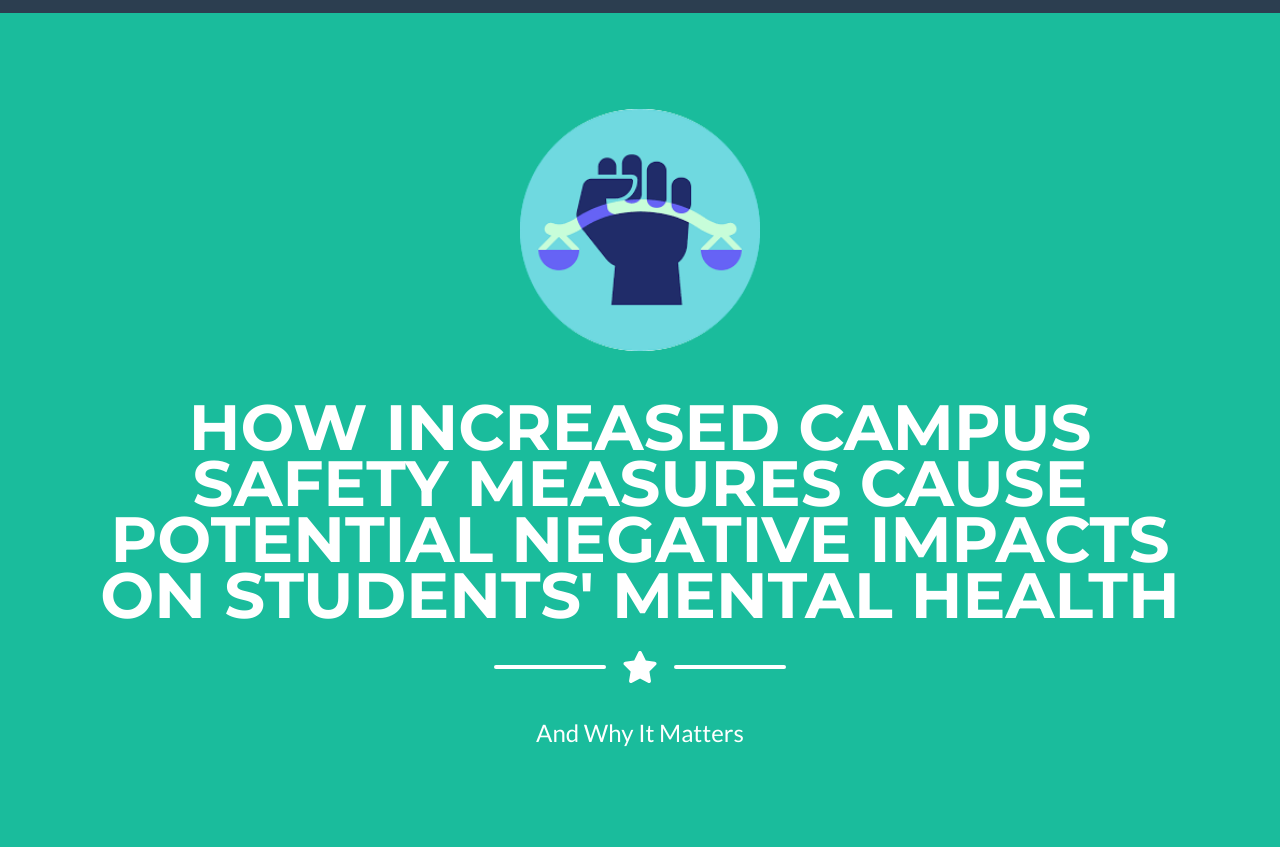
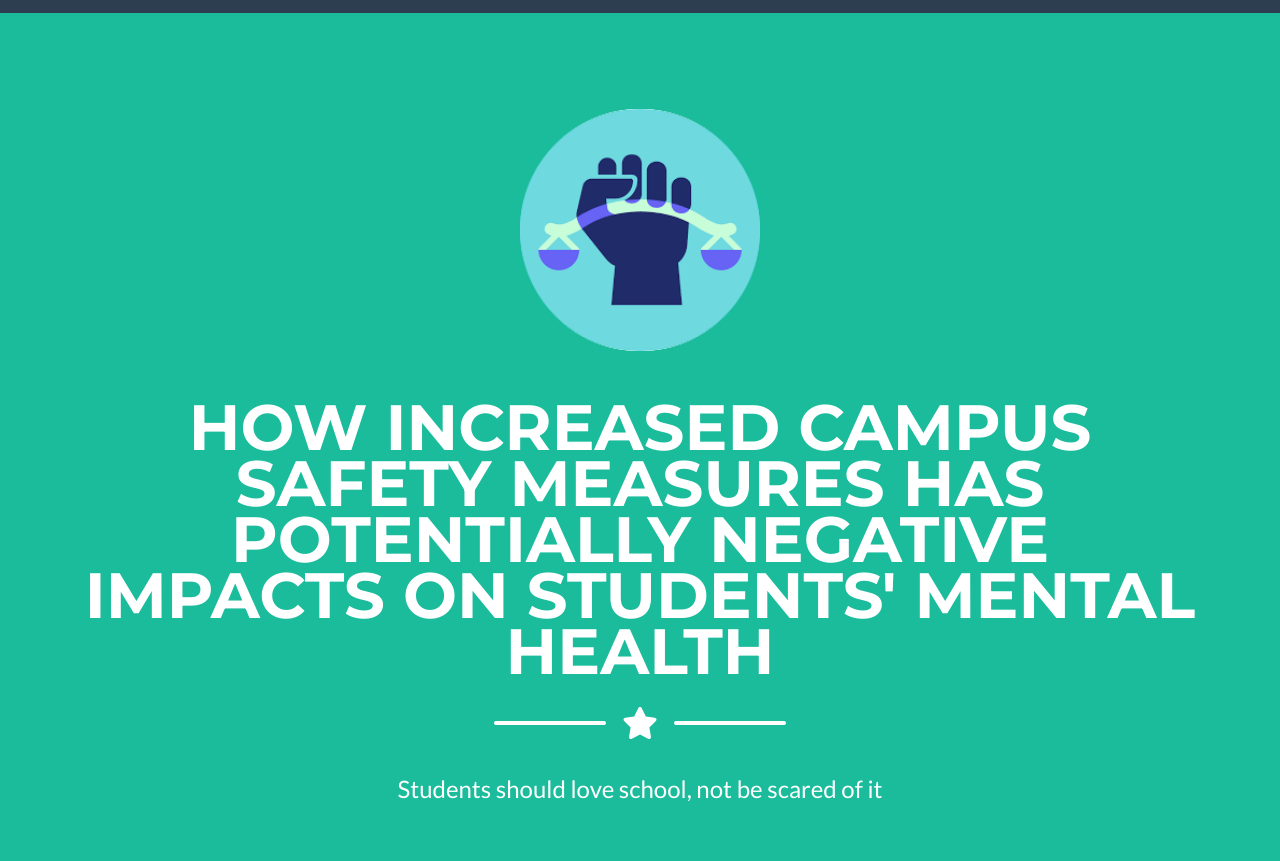
Before and after one commit to ISS-210-Team-14/ISS210SS23Sec5Team14, a plain HTML site: page index.html in a window 1280 px wide. Shown: the part 91-952 px from the top of the page. Drawn offline with nearby package versions, Linux system fonts and the light colour scheme.

Commit message:
Update index.html
I added the About Section text and the little subhead to our title

```diff
--- a/index.html
+++ b/index.html
@@ -40,7 +40,7 @@
                 <!-- Masthead Avatar Image-->
                 <img class="masthead-avatar mb-5" src="assets/img/portfolio/ISSfront (1).png" alt="..." />
                 <!-- Masthead Heading-->
-                <h1 class="masthead-heading text-uppercase mb-0">How increased campus safety measures cause potential negative impacts on students' mental health</h1>
+                <h1 class="masthead-heading text-uppercase mb-0">How increased campus safety measures has potentially negative impacts on students' mental health</h1>
                 <!-- Icon Divider-->
                 <div class="divider-custom divider-light">
                     <div class="divider-custom-line"></div>
@@ -48,7 +48,7 @@
                     <div class="divider-custom-line"></div>
                 </div>
                 <!-- Masthead Subheading-->
-                <p class="masthead-subheading font-weight-light mb-0">And Why It Matters</p>
+                <p class="masthead-subheading font-weight-light mb-0">Students should love school, not be scared of it</p>
             </div>
         </header>
         <!-- Portfolio Section-->
@@ -133,7 +133,7 @@
                     <div class="divider-custom-line"></div>
                 </div>
                 <!-- About Section Content-->
-                <div class="container"><p>This is where you will gather together your evidence. Why should we care about this issue? It is a good idea to start with an anecdote and this section will be graded on investment and enthusiasm. Remember, people are moved by opinions and passion. You may want to incorporate a story that will influence people to care. You can add images and videos that speak to this anecdote, either in the portfolio section, where you should have a mix of mediums, including images, videos, evidence, and calls to action, or you can add one powerful image or video here by copying and pasting the code into this divider (I recommend the former so that it is not too busy). Once you have captured your audience's attention and got them invested, introduce your main argument and scholars. This section should include the "so-what?" of your argument. This container will expand as needed but still strive for concision.</p>
+                <div class="container"><p>With the influx of mass school shootings in the United States, schools are challenged to balance a supportive environment with a safe one. After experiencing this crisis first-hand at Michigan State University, we realized that increased safety measures can foster a hostile environment for students, furthering their trauma from such events. Increased campus safety measures such as police presence, metal detectors, alarms, notifications, or surveillance cameras are necessary for schools, but we are concerned about the mental well-being of students with these measures in their everyday surroundings.</p>The United States is facing a crisis, with over 103 daily gun deaths and over 58 fatal school shootings since 2013. With safety procedures being a priority in the U.S. school system today, our schools cannot risk sacrificing a safe, comforting, and encouraging environment for students. Students are not supposed to be afraid of their classrooms, and aggressive or highly visible security measures may heighten this feeling. Students, especially Gen Z, are already susceptible to mental health issues, and adding consistent reminders of threats to an institution that is supposed to be positive may have detrimental effects.
                 </div>
                 </div>
                 <!-- About Section Button-->
```
